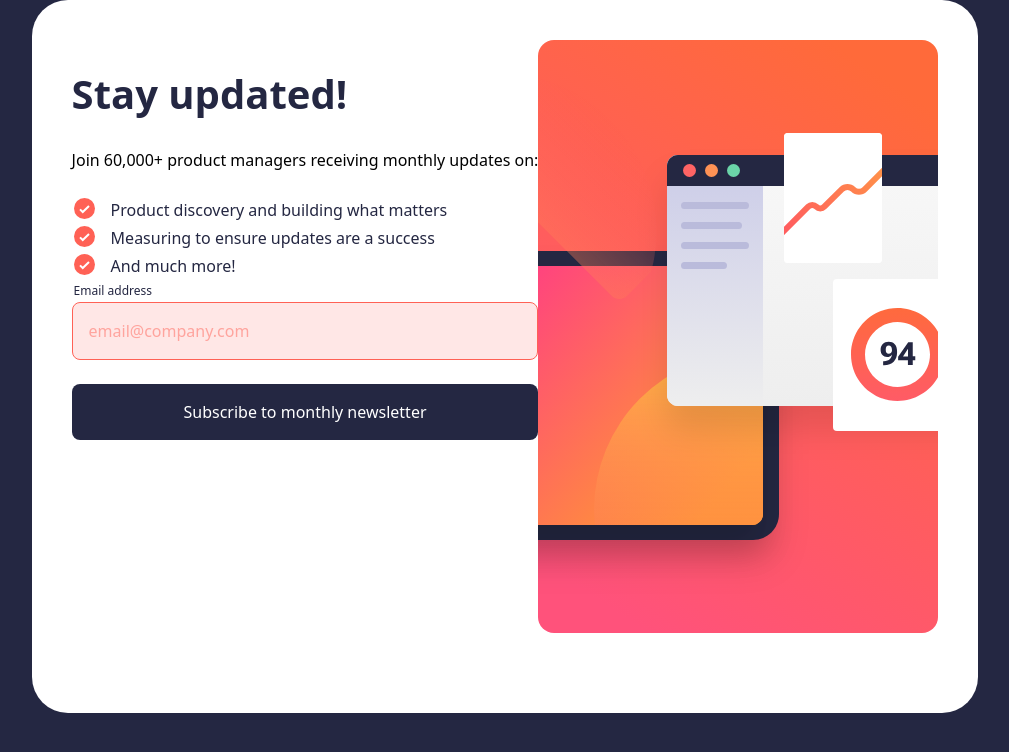
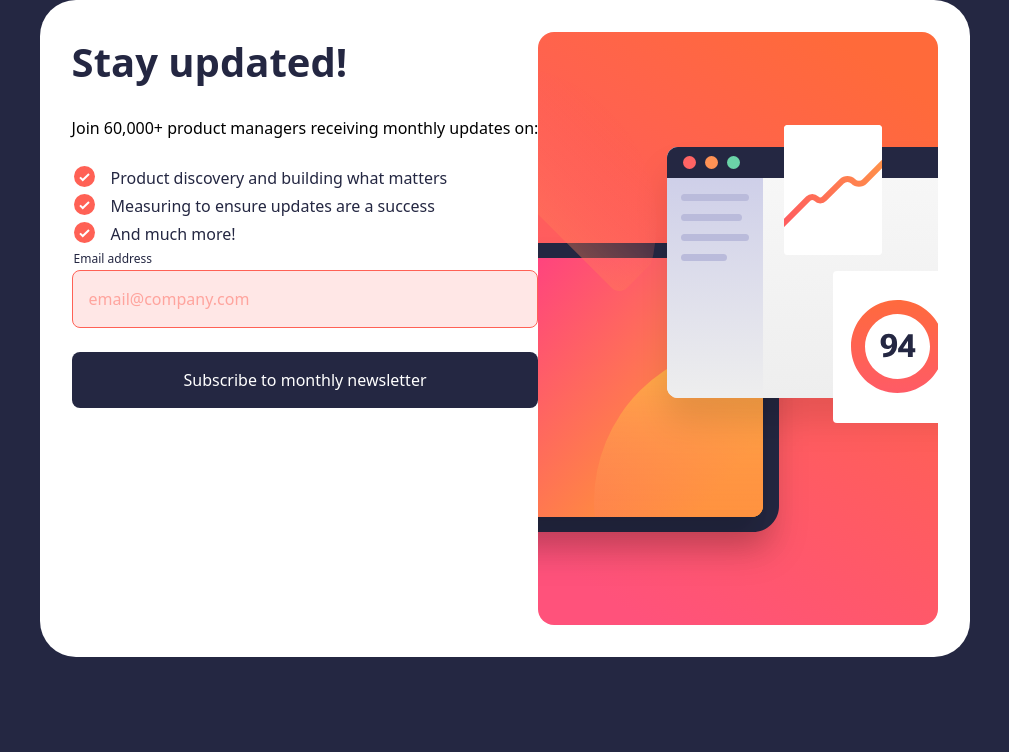
Before and after one commit to NarelaCamara/newsletter-sign-up-with-success-message, a React (Vite) app: page / in a window 1280 px wide. Shown: the top 752 px of the page, without its empty margins (135-1144 px from the left). Built offline with nearby package versions, Linux system fonts and the light colour scheme.

Commit message:
refactor: remove widith

```diff
--- a/src/components/login/Login.tsx
+++ b/src/components/login/Login.tsx
@@ -40,11 +40,10 @@ export const Login = ({
   };
 
   return (
-    <div className="bg-white md:border-0  md:rounded-[36px] max-md:w-[327px] max-md:h-[100vh] md:p-10">
-      <div className="pb-10 flex flex-col lg:flex-row-reverse">
+    <div className="bg-white md:border-0  md:rounded-[36px] md:p-10  md:py-6 lg:p-8">
+      <div className="flex flex-col lg:flex-row-reverse">
         <ResponsiveSignUpImage />
-
-        <div className="flex flex-col  md:py-6 max-md:w-[327px]">
+        <div className="flex flex-col">
           <h1 className="text-[Roboto] text-[40px] text-[#242742] font-semibold">
             Stay updated!
           </h1>
```
